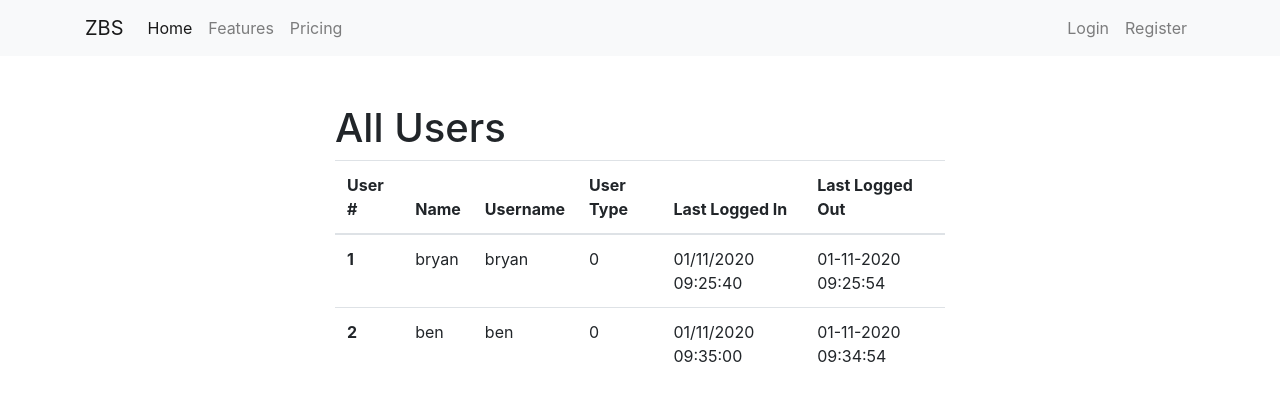
After one commit to bchooxg/zbs, a Flask app: page /users in a window 1280 px wide. The commit adds this page. Shown: the top 401 px of the page. Run offline with Flask 2, Linux system fonts and the light colour scheme; data comes from the database, SQL or seed files in the repository; both versions use the stored data as it was after the commit.

Commit message:
Added function to track log in and log outs

```diff
--- a/app.py
+++ b/app.py
@@ -17,7 +17,7 @@ app.config['SQLALCHEMY_DATABASE_URI'] = 'sqlite:///test.db'
 app.config['SQLALCHEMY_TRACK_MODIFICATIONS'] = False
 
 db = SQLAlchemy(app)
-Migrate(app,db)
+Migrate(app,db,render_as_batch=True)
 
 login_manager.init_app(app)
 login_manager.login_view = "login"
@@ -63,6 +63,8 @@ class User(db.Model, UserMixin):
     hashed_pass =db.Column(db.String(128))
     type = db.Column(db.Integer())
     bookings = db.relationship('Booking', backref='user',lazy='dynamic')
+    last_logged_in = db.Column(db.DateTime)
+    last_logged_out = db.Column(db.DateTime)
 
 
     def __init__(self,name,username,password,type):
@@ -97,7 +99,14 @@ def index():
     channels = Channel.query.all()
     return render_template('index.html', channels=channels, create_channel_form=create_channel_form)
 
-# LOGIN ROUTES
+# USER ROUTES
+
+@app.route('/users')
+def users():
+
+    users = User.query.all()
+
+    return render_template('users.html',users = users)
 
 @app.route('/login', methods=["POST","GET"])
 def login():
@@ -109,6 +118,10 @@ def login():
 
         if user.check_password(form.password.data) and user is not None :
             login_user(user)
+            # Set last logged in date and time
+            user.last_logged_in = datetime.now()
+            db.session.commit()
+
             flash("Logged In Successfully","success")
 
             next = request.args.get('next')
@@ -143,7 +156,12 @@ def register():
 @app.route('/logout')
 @login_required
 def logout():
+    user = User.query.filter_by(id = current_user.id).first()
+    user.last_logged_out = datetime.now()
+    db.session.commit()
+
     logout_user()
+
     flash('You have been logged out','info')
     return redirect(url_for('index'))
 
--- a/forms.py
+++ b/forms.py
@@ -18,7 +18,7 @@ class RegistrationForm(FlaskForm):
     username = StringField("Desired Username?",validators=[DataRequired()])
     password = PasswordField('Desired Password?',validators=[DataRequired(),EqualTo('confirm_password', message='Passwords must match')])
     confirm_password = PasswordField('Confirm Password', validators=[DataRequired()])
-    type = RadioField('User Type', choices=[(0,"User Administrator"),(1,"Staff User"),(2,"Student User")])
+    type = RadioField('User Type', choices=[(0,"User Administrator"),(1,"Staff User"),(2,"Student User")], validators=[DataRequired()])
     submit = SubmitField('Register')
 
     def check_username(self,field):
--- a/templates/base.html
+++ b/templates/base.html
@@ -36,8 +36,19 @@
                 Welcome {{ current_user.name | capitalize }}
               </a>
               <div class="dropdown-menu" aria-labelledby="navbarDropdown">
+                <h6 class="dropdown-header">
+                  {% if current_user.type == 0 %}
+                  User Administrator
+                  {% elif current_user.type == 1 %}
+                  Staff User
+                  {% elif current_user.type == 2 %}
+                  Student User
+                  {% endif %}
+                </h6>
                 {% if current_user.type == 2 %}
                 <a class="dropdown-item" href="{{ url_for('bookings') }}">My Bookings</a>
+                {% elif current_user.type == 0 %}
+                <a class="dropdown-item" href="{{ url_for('users') }}">All Users</a>
                 {% endif %}
                 <div class="dropdown-divider"></div>
                 <a class="dropdown-item" href="{{ url_for('logout') }}">Log Out</a>
--- a/templates/register.html
+++ b/templates/register.html
@@ -13,10 +13,14 @@
   <form method="POST">
     {{ form.hidden_tag() }}
     {{ form.name.label }}{{ form.name() }}
+    <br>
     {{ form.username.label }}{{ form.username() }}
+    <br>
     {{ form.password.label }}{{ form.password() }}
+    <br>
     {{ form.confirm_password.label }}{{ form.confirm_password() }}
-    {{ form.type }}
+    <br>
+    {{ form.type.label }}{{ form.type }}
     {{ form.submit() }}
 </form>
 
--- /dev/null
+++ b/templates/users.html
@@ -0,0 +1,57 @@
+{% extends 'base.html' %}
+
+{% block head %}
+
+{% endblock %}
+
+{% block body %}
+
+<div class="container w-50 mt-5">
+
+  <h1>All Users</h1>
+
+  <table class="table table-hover">
+    <thead>
+      <tr>
+        <th scope="col">User #</th>
+        <th scope="col">Name</th>
+        <th scope="col">Username</th>
+        <th scope="col">User Type</th>
+        <th scope="col">Last Logged In</th>
+        <th scope="col">Last Logged Out</th>
+      </tr>
+    </thead>
+    <tbody>
+
+      {% for user in users %}
+      <tr>
+
+        <th scope="row">{{ user.id }}</th>
+        <td>{{ user.name }}</td>
+        <td>{{ user.username }}</td>
+        <td>{{ user.type }}</td>
+        {% if user.last_logged_in %}
+        <td>{{ user.last_logged_in.strftime("%d/%m/%Y  %H:%M:%S")}}</td>
+        {% else %}
+        <td>Not Logged In Yet</td>
+        {% endif %}
+
+        {% if user.last_logged_out %}
+        <td>{{ user.last_logged_out.strftime("%d-%m-%Y  %H:%M:%S")}}</td>
+        {% else %}
+        <td>Not Logged Out Yet</td>
+        {% endif %}
+      </tr>
+      {% endfor %}
+
+    </tbody>
+  </table>
+
+
+
+
+
+
+</div>
+
+{% endblock %}
```
Also changed, not shown: migrations/versions/57449382557f_added_last_logged_in_and_out_timing.py (added, +46 -0 lines), migrations/versions/97d3dc39b4b2_added_last_logged_in_and_out_timing.py (added, +38 -0 lines), migrations/versions/d6079eb9668e_added_last_logged_in_and_out_timing.py (added, +38 -0 lines), templates/index.html (+0 -19 lines), test.db.
